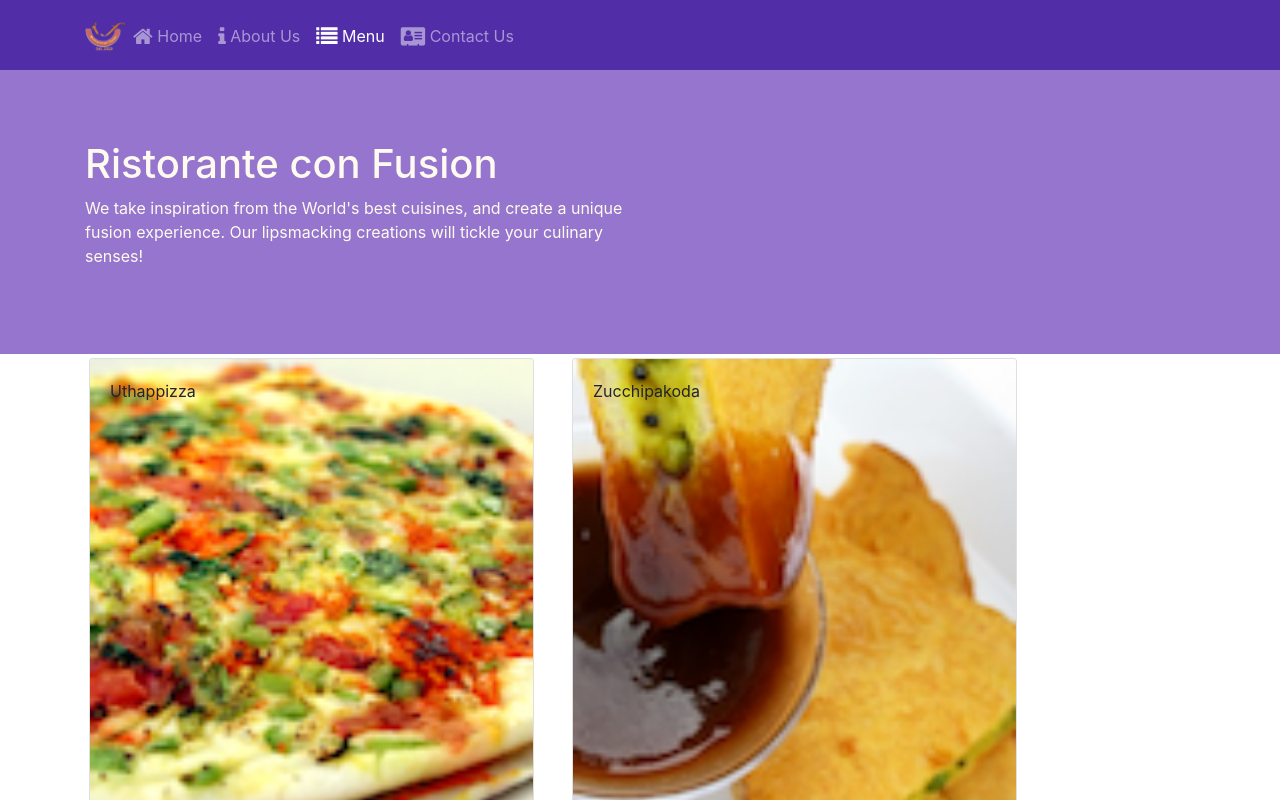
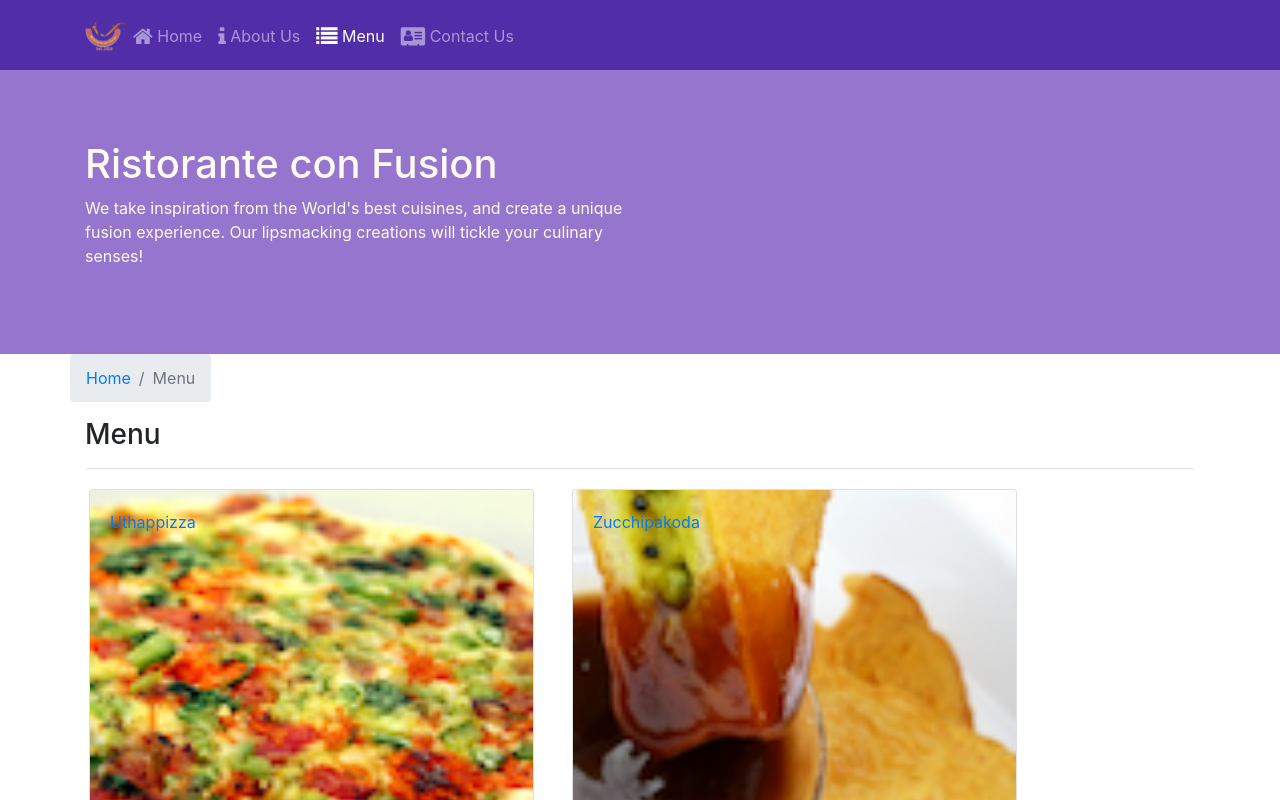
Before and after one commit to GunjanJoshi123/react, a React (Create React App) app in the folder confusion/: page /menu in a window 1280 px wide. Shown: the top 800 px of the page. Built offline with nearby package versions, Linux system fonts and the light colour scheme.

Commit message:
Single Page Application Part-2

```diff
--- a/confusion/src/components/ContactComponent.js
+++ b/confusion/src/components/ContactComponent.js
@@ -1,8 +1,20 @@
 import React from 'react';
+import { Breadcrumb, BreadcrumbItem } from 'reactstrap';
+import { Link } from 'react-router-dom';
 
 function Contact(props) {
     return(
         <div className="container">
+            <div className="row">
+            <Breadcrumb>
+                <BreadcrumbItem><Link to='/home'>Home</Link></BreadcrumbItem>
+                <BreadcrumbItem active>Contact Us</BreadcrumbItem>
+            </Breadcrumb>
+            <div className="col-12">
+                <h3>Contact Us</h3>
+                <hr />
+            </div>
+       </div>
             <div className="row row-content">
                 <div className="col-12">
                 <h3>Location Information</h3>
--- a/confusion/src/components/DishdetailComponent.js
+++ b/confusion/src/components/DishdetailComponent.js
@@ -1,12 +1,12 @@
 import React from 'react';
-import { Card, CardImg, CardText, CardBody, CardTitle } from 'reactstrap';
-import Dishdetail from './DishdetailComponent';
+import { Card, CardImg, CardText, CardBody, CardTitle, Breadcrumb, BreadcrumbItem } from 'reactstrap';
+import { Link } from 'react-router-dom';
 
 
    function RenderDish({dish}) {
 
       return (
-         <div className="col-12 col-md-5 m-1">
+         <div className="col-12 col-5 m-1">
             <Card>
                <CardImg width="100%" src={dish.image} alt={dish.name} />
                <CardBody>
@@ -23,7 +23,7 @@
    function RenderComments({comments}) {
       if (comments != null) {
          return (
-            <div className="col-12 col-md-5 m-1">
+            <div className="col-12 col-5 m-1">
                <h4>Comments</h4>
                <ul className="list-unstyled">
                {comments.map((comment) => {
@@ -49,11 +49,24 @@
 
       if (props.dish != null) {
          return (
-            <div class="container">
+            <div className="container">
                <div className="row">
-                  <RenderDish dish={props.dish} />
-                  <RenderComments comments={props.dish.comments} />
-
+                    <Breadcrumb>
+                       <BreadcrumbItem><Link to='/menu'>Menu</Link></BreadcrumbItem>
+                       <BreadcrumbItem active>{props.dish.name}</BreadcrumbItem>
+                    </Breadcrumb>
+                    <div className="col-12">
+                       <h3>{props.dish.name}</h3>
+                       <hr />
+                     </div>
+               </div>
+               <div className="row">
+                    <div className="col-12 col-md-5 m-1">
+                        <RenderDish dish={props.dish} />
+                    </div>
+                    <div className="col-12 col-md-5 m-1">
+                        <RenderComments comments={props.comments} />
+                    </div>
                </div>
             </div>
          );
--- a/confusion/src/components/MainComponent.js
+++ b/confusion/src/components/MainComponent.js
@@ -9,6 +9,7 @@
 import { COMMENTS } from '../shared/comments';
 import { LEADERS } from '../shared/leaders';
 import { PROMOTIONS } from '../shared/promotions';
+// import Home from './HomeComponent';
 import {Switch, Route, Redirect } from 'react-router-dom';
 
 class Main extends Component {
@@ -17,7 +18,7 @@
     super(props);
     this.state = {
         dishes: DISHES,
-        Comments: COMMENTS,
+        comments: COMMENTS,
         leaders:LEADERS,
         promotions: PROMOTIONS,
     };
@@ -34,12 +35,22 @@
           />
       );
     }
+
+    const DishWithId = ({match}) => {
+      return(
+        <DishDetail dish={this.state.dishes.filter((dish) => dish.id === parseInt(match.params.dishId,10))[0]}
+        comments={this.state.comments.filter((comment) => comment.dishId === parseInt(match.params.dishId,10))} />
+      );
+    };
+
     return (
       <div>
         <Header />
         <Switch>
-              <Route path='/home' component={HomePage} />
-              <Route exact path='/menu' component={() => <Menu dishes={this.state.dishes} />} /><Route exact path="/contactus" component={Contact} />
+              <Route path="/home" component={HomePage} />
+              <Route exact path="/menu" component={() => <Menu dishes={this.state.dishes} />} />
+              <Route path='/menu/:dishId' component={DishWithId}/>
+              <Route exact path="/contactus" component={Contact} />
               <Redirect to="/home" />
           </Switch>
         <Footer />
--- a/confusion/src/components/MenuComponent.js
+++ b/confusion/src/components/MenuComponent.js
@@ -1,26 +1,27 @@
 import React from 'react';
-import { Card, CardImg, CardImgOverlay, CardTitle } from 'reactstrap';
-import Dishdetail from './DishdetailComponent';
+import { Card, CardImg, CardImgOverlay, CardTitle,Breadcrumb, BreadcrumbItem } from 'reactstrap';
+import { Link } from 'react-router-dom';
 
 
-function RenderMenuItem({ dish, onClick }) {
-    return(
-            <Card onClick={() => onClick(dish.id)}>
-               <CardImg width={"100%"} src={dish.image} alt={dish.name} />
-               <CardImgOverlay>
-               <CardTitle>{dish.name}</CardTitle>
-               </CardImgOverlay>
-
-            </Card>
-    );
+function RenderMenuItem ({dish, onClick}) {
+  return (
+      <Card>
+          <Link to={`/menu/${dish.id}`} >
+              <CardImg width="100%" src={dish.image} alt={dish.name} />
+              <CardImgOverlay>
+                  <CardTitle>{dish.name}</CardTitle>
+              </CardImgOverlay>
+          </Link>
+      </Card>
+  );
 }
 
 const Menu = (props) => {
 
   const menu = props.dishes.map((dish) => {
     return(
-    <div key = {dish.id} className='col-12 col-md-5 m-1'>
-      <RenderMenuItem dish={dish} onClick={props.onClick} />
+    <div className='col-12 col-md-5 m-1' key = {dish.id}>
+      <RenderMenuItem dish={dish} />
     </div>
   );
 });
@@ -28,6 +29,16 @@
 
    return (
      <div className="container">
+       <div className="row">
+            <Breadcrumb>
+                <BreadcrumbItem><Link to='/home'>Home</Link></BreadcrumbItem>
+                <BreadcrumbItem active>Menu</BreadcrumbItem>
+            </Breadcrumb>
+            <div className="col-12">
+                <h3>Menu</h3>
+                <hr />
+            </div>
+       </div>
        <div className="row">
              {menu}
        </div>
```
